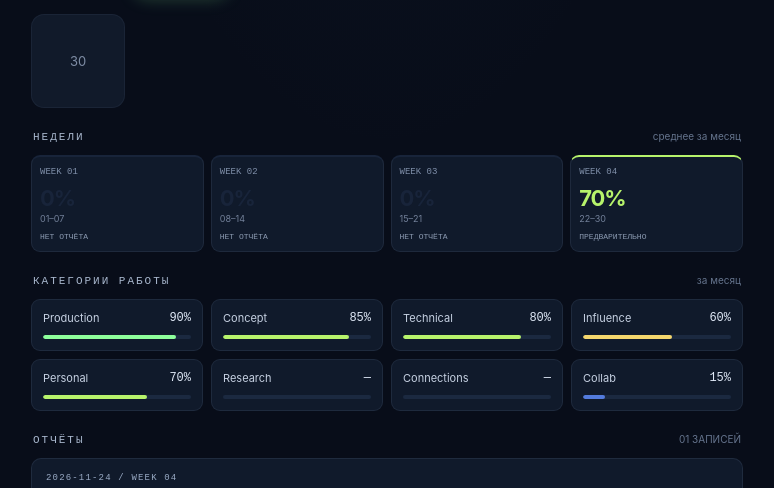
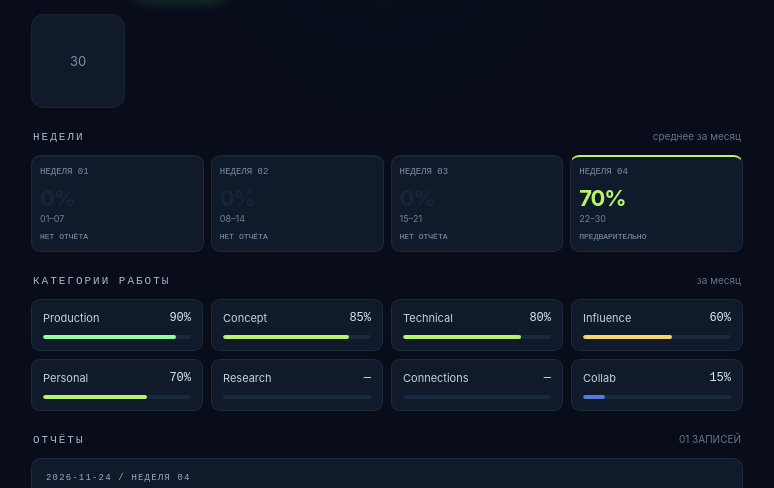
Before and after one commit to memelemon/tracker, a plain HTML site: page index.html in a window 1280 px wide. Shown: the part 997-1485 px from the top of the page, 253-1027 px from the left. Drawn offline with Linux system fonts and the light colour scheme.

Commit message:
Finish translating week labels

```diff
--- a/index.html
+++ b/index.html
@@ -51,10 +51,10 @@ for(let d=1;d<=month.days;d++){
  if(reportDays.has(d)){e.classList.add('report');e.title='Report logged';e.style.background='#8dff9b';}
  cal.append(e)
 }
-month.weeks.forEach(w=>{let e=document.createElement('div');e.className='week';e.style.borderTop='2px solid '+colorFor(w.score);e.innerHTML='<div class="w">WEEK 0'+w.id+'</div><div class="n" style="color:'+colorFor(w.score)+'">'+w.score+'%</div><div class="dates">'+String(w.start).padStart(2,'0')+'–'+String(w.end).padStart(2,'0')+'</div><div class="state">'+(w.status==='no-log'?'НЕТ ОТЧЁТА':w.status==='provisional'?'ПРЕДВАРИТЕЛЬНО':'ЗАПИСАНО')+'</div>';$('#weeks').append(e)});
+month.weeks.forEach(w=>{let e=document.createElement('div');e.className='week';e.style.borderTop='2px solid '+colorFor(w.score);e.innerHTML='<div class="w">НЕДЕЛЯ 0'+w.id+'</div><div class="n" style="color:'+colorFor(w.score)+'">'+w.score+'%</div><div class="dates">'+String(w.start).padStart(2,'0')+'–'+String(w.end).padStart(2,'0')+'</div><div class="state">'+(w.status==='no-log'?'НЕТ ОТЧЁТА':w.status==='provisional'?'ПРЕДВАРИТЕЛЬНО':'ЗАПИСАНО')+'</div>';$('#weeks').append(e)});
 DATA.categories.forEach(c=>{let e=document.createElement('div');e.className='cat';let v=c.score===null?'—':c.score+'%';e.innerHTML='<div class="cat-top"><span class="cat-name">'+c.name+'</span><span class="cat-val">'+v+'</span></div><div class="cat-track"><i style="width:'+(c.score||0)+'%;background:'+colorFor(c.score||0)+'"></i></div>';$('#categories').append(e)});
 $('#reportCount').textContent=String(month.reports.length).padStart(2,'0')+' ЗАПИСЕЙ';
-month.reports.slice().reverse().forEach(r=>{let e=document.createElement('article');e.className='report';e.innerHTML='<div class="report-date">'+r.date+' / WEEK 0'+r.week+'</div><h3>'+r.title+'</h3><div class="summary">'+r.summary+'<br>'+r.reach+'</div><ul>'+r.items.map(x=>'<li>'+x+'</li>').join('')+'</ul><div class="note">'+r.note+'</div>';$('#reports').append(e)});
+month.reports.slice().reverse().forEach(r=>{let e=document.createElement('article');e.className='report';e.innerHTML='<div class="report-date">'+r.date+' / НЕДЕЛЯ 0'+r.week+'</div><h3>'+r.title+'</h3><div class="summary">'+r.summary+'<br>'+r.reach+'</div><ul>'+r.items.map(x=>'<li>'+x+'</li>').join('')+'</ul><div class="note">'+r.note+'</div>';$('#reports').append(e)});
 
 }).catch(err=>{document.body.innerHTML='<main><h2>DATA FILE NOT FOUND</h2><p>Check data.json in the repository.</p></main>';});
 </script></body></html>
```
